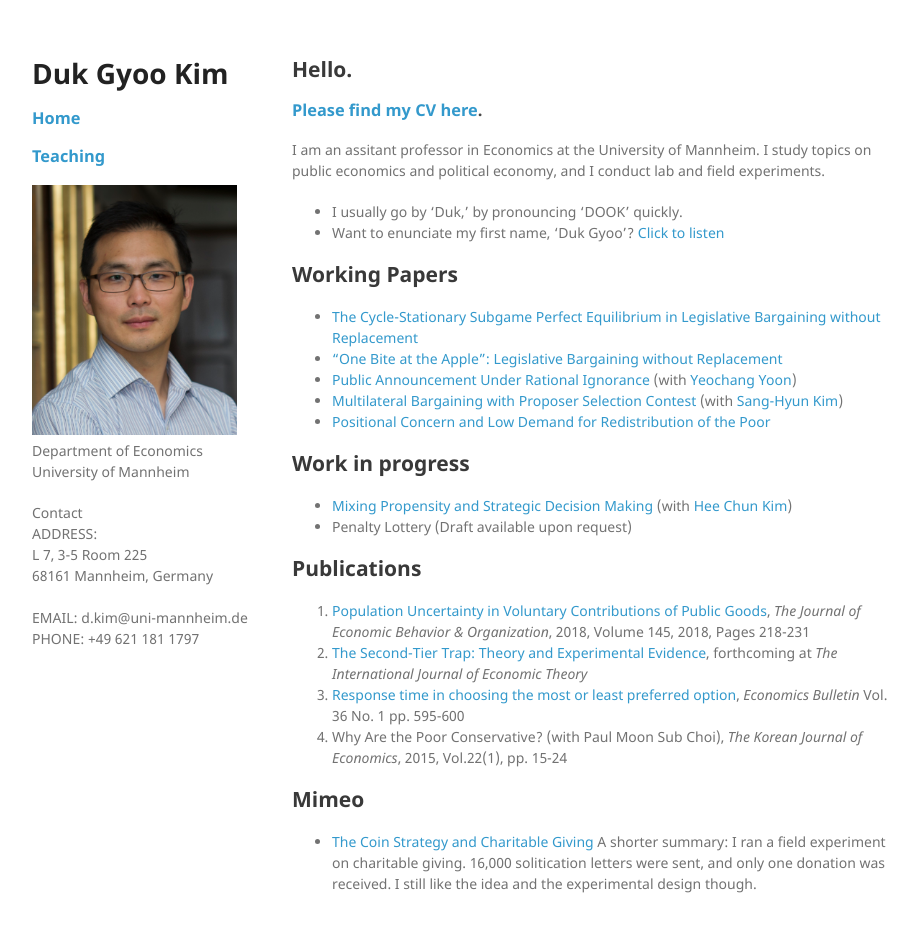
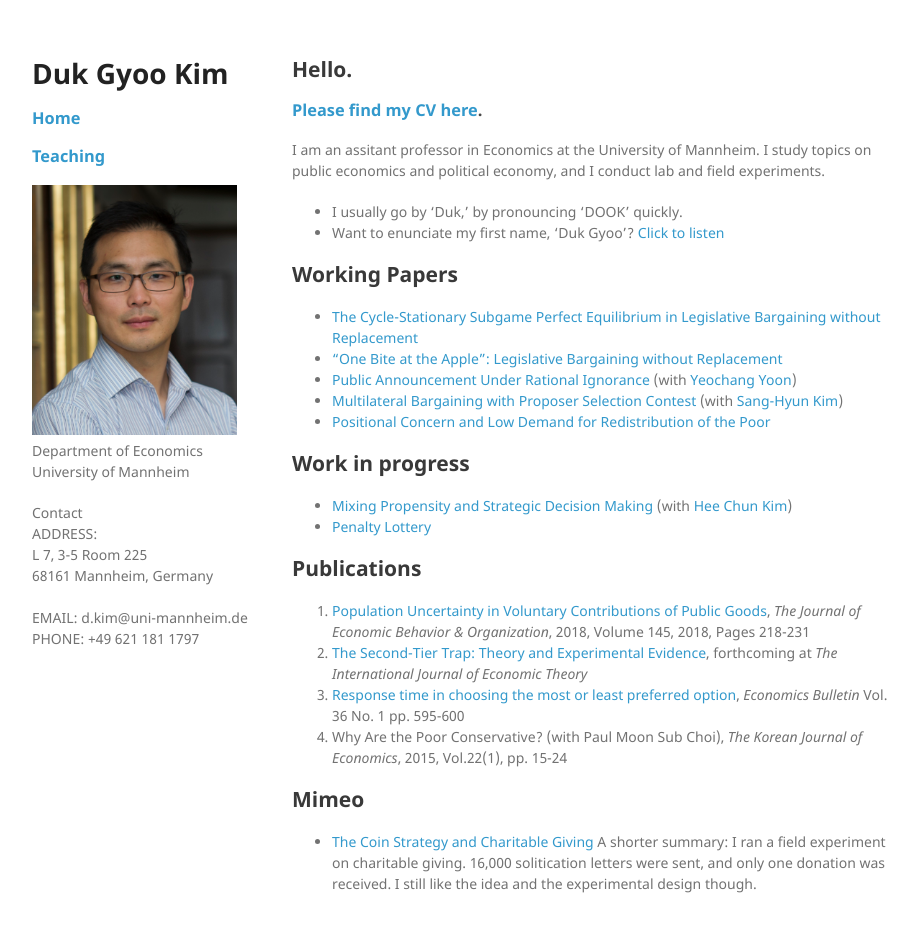
Before and after one commit to kimdukgyoo/kimdukgyoo.github.io, a Jekyll site: the page built from index.md, in a window 1280 px wide and 964 px high. Shown: the top 932 px of the window, without its empty margins (178-1096 px from the left). Built offline with Jekyll 4.4.1, drawn with Linux system fonts in a browser that asks for light colours; our own code applies the rules of GitHub Pages for plain Markdown files.

Commit message:
Update index.md

```diff
--- a/index.md
+++ b/index.md
@@ -18,8 +18,8 @@
 
 ## Work in progress
 * <a href="https://kimdukgyoo.github.io/pdfjs/web/mixing-propensity-strategic_20180220.pdf" target="_blank"> Mixing Propensity and Strategic Decision Making</a> (with [Hee Chun Kim](https://sites.google.com/site/hckim0822/home "Hee Chun Kim's webpage"))
-* Penalty Lottery (Draft available upon request)
-<!-- * <a href="https://kimdukgyoo.github.io/pdfjs/web/penalty-lottery.pdf" targer="_blank"> Penalty Lottery </a> -->
+<!-- * Penalty Lottery (Draft available upon request) -->
+* <a href="https://kimdukgyoo.github.io/pdfjs/web/penalty-lottery.pdf" targer="_blank"> Penalty Lottery </a>
 
 ## Publications
 1.  <a href="https://doi.org/10.1016/j.jebo.2017.10.009" target="_blank"> Population Uncertainty in Voluntary Contributions of Public Goods</a>, _The Journal of Economic Behavior & Organization_, 2018, Volume 145, 2018, Pages 218-231
```
